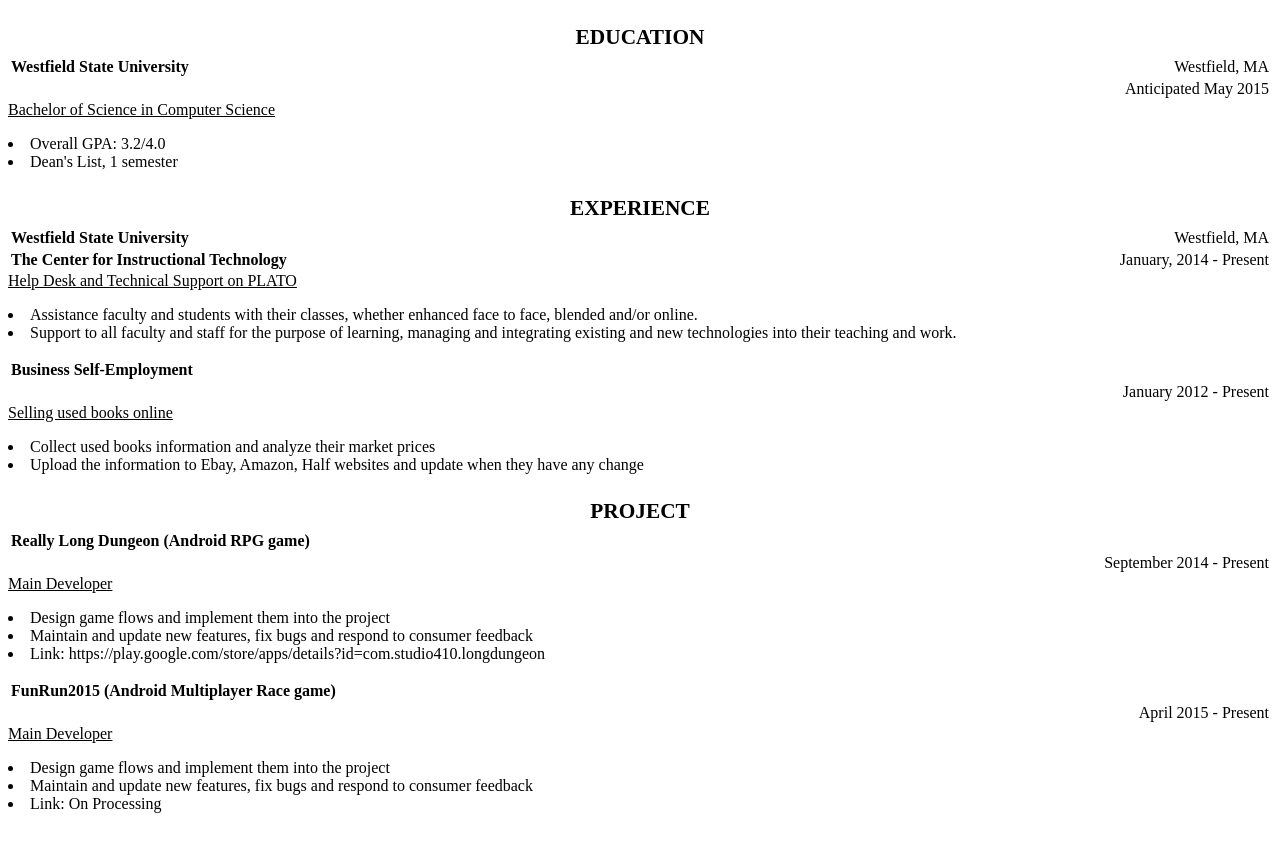
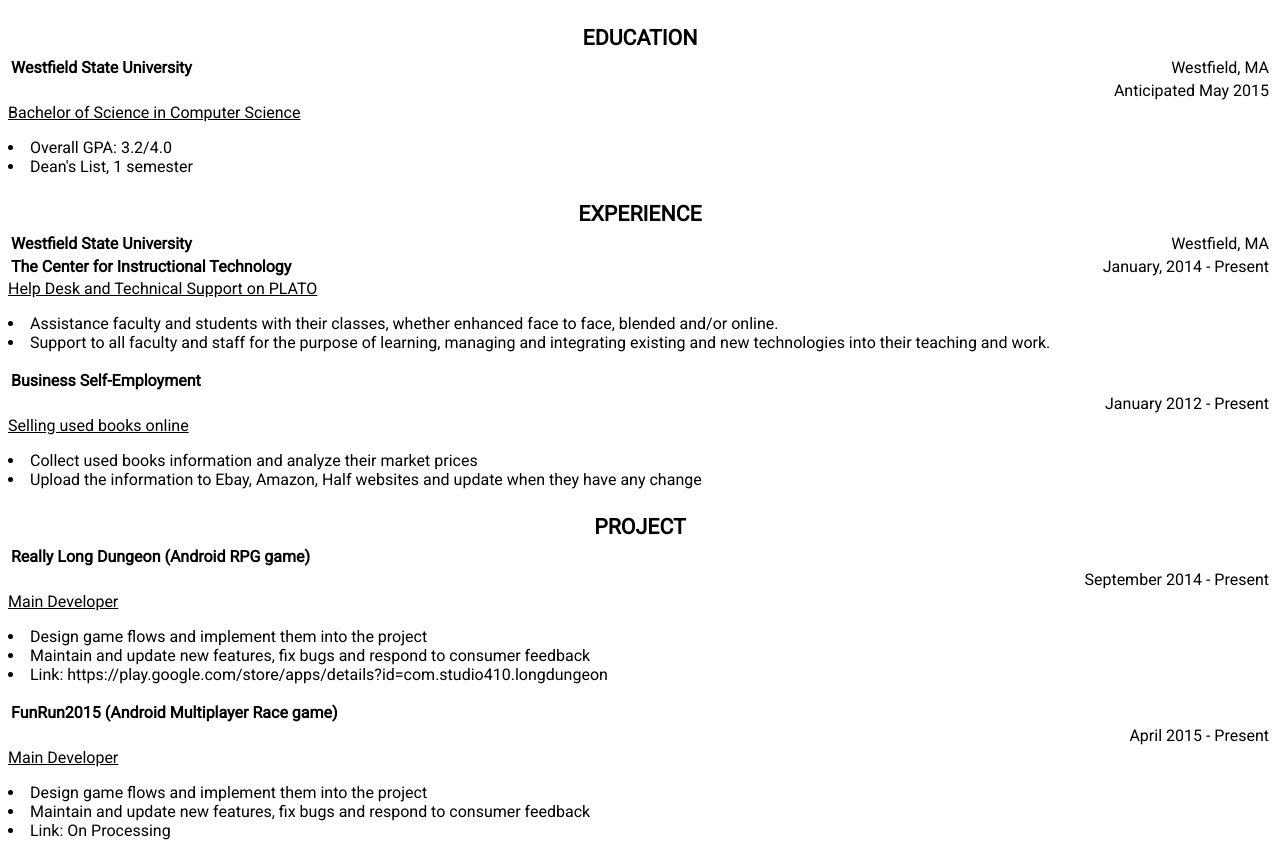
Before and after one commit to ptruong88/ptruong.github.io, a plain HTML site: page index.html in a window 1280 px wide. Before the commit the page ends 829 px from the top, so only its background shows below. Drawn offline with Linux system fonts and the light colour scheme; a web font is replaced by a local one.

Commit message:
Update style.css

```diff
--- a/style.css
+++ b/style.css
@@ -1,3 +1,5 @@
+@import url(http://fonts.googleapis.com/css?family=Roboto);
+
 @font-face {
     font-family: 'robotoregular';
     src: url('roboto/roboto-regular-webfont.eot');
@@ -11,7 +13,7 @@
 }
 
 body{
-   font-family: 'robotoregular';
+   font-family: 'robotoregular', 'Roboto', serif;;
 }
 
 table{
```
